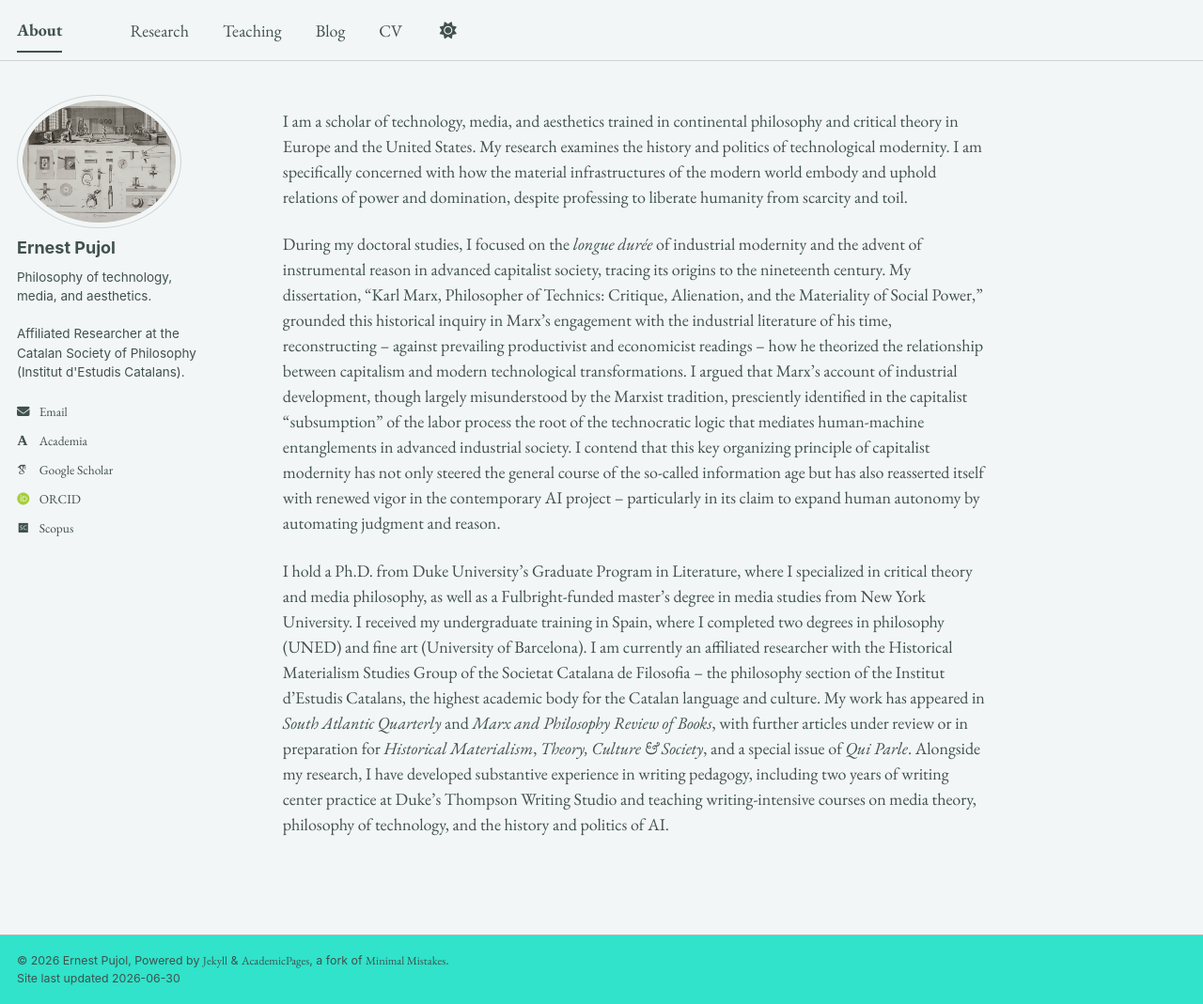
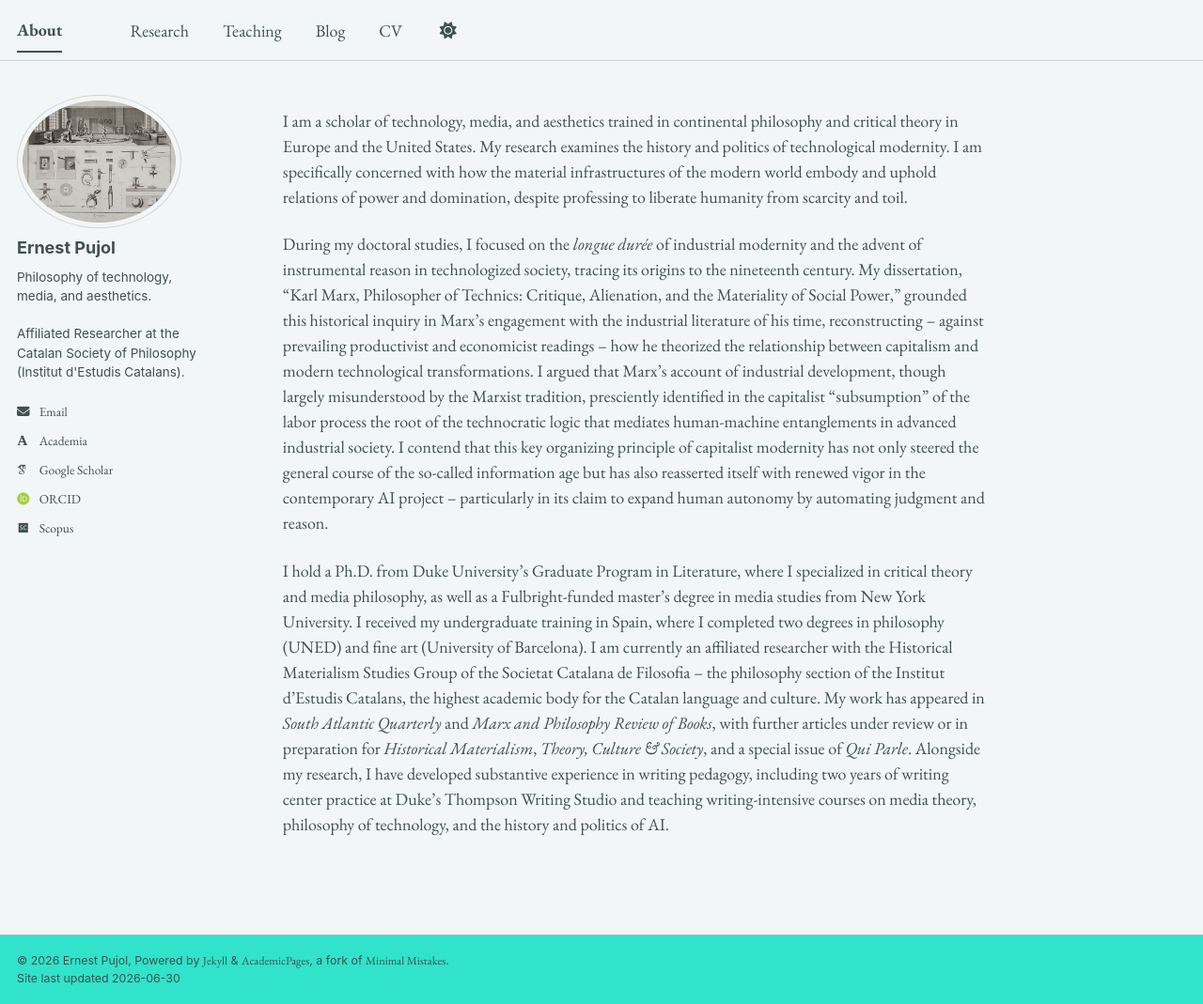
Before and after one commit to epujol90/epujol90.github.io, a Jekyll site: the page built from _pages/about.md, in a window 1280 px wide and 1069 px high. Shown: the whole window at 94% size. Built offline with Jekyll 4.4.1, drawn with Linux system fonts in a browser that asks for light colours; some web fonts are replaced; a script bundle is joined from its source files by our own code; library files that are not in the unit come from our copies.

Commit message:
Update about.md

```diff
--- a/_pages/about.md
+++ b/_pages/about.md
@@ -8,6 +8,6 @@ redirect_from:
 ---
 I am a scholar of technology, media, and aesthetics trained in continental philosophy and critical theory in Europe and the United States. My research examines the history and politics of technological modernity. I am specifically concerned with how the material infrastructures of the modern world embody and uphold relations of power and domination, despite professing to liberate humanity from scarcity and toil.
 
-During my doctoral studies, I focused on the _longue durée_ of industrial modernity and the advent of instrumental reason in advanced capitalist society, tracing its origins to the nineteenth century. My dissertation, “Karl Marx, Philosopher of Technics: Critique, Alienation, and the Materiality of Social Power,” grounded this historical inquiry in Marx’s engagement with the industrial literature of his time, reconstructing -- against prevailing productivist and economicist readings -- how he theorized the relationship between capitalism and modern technological transformations. I argued that Marx’s account of industrial development, though largely misunderstood by the Marxist tradition, presciently identified in the capitalist "subsumption" of the labor process the root of the technocratic logic that mediates human-machine entanglements in advanced industrial society. I contend that this key organizing principle of capitalist modernity has not only steered the general course of the so-called information age but has also reasserted itself with renewed vigor in the contemporary AI project -- particularly in its claim to expand human autonomy by automating judgment and reason.
+During my doctoral studies, I focused on the _longue durée_ of industrial modernity and the advent of instrumental reason in technologized society, tracing its origins to the nineteenth century. My dissertation, “Karl Marx, Philosopher of Technics: Critique, Alienation, and the Materiality of Social Power,” grounded this historical inquiry in Marx’s engagement with the industrial literature of his time, reconstructing -- against prevailing productivist and economicist readings -- how he theorized the relationship between capitalism and modern technological transformations. I argued that Marx’s account of industrial development, though largely misunderstood by the Marxist tradition, presciently identified in the capitalist "subsumption" of the labor process the root of the technocratic logic that mediates human-machine entanglements in advanced industrial society. I contend that this key organizing principle of capitalist modernity has not only steered the general course of the so-called information age but has also reasserted itself with renewed vigor in the contemporary AI project -- particularly in its claim to expand human autonomy by automating judgment and reason.
 
 I hold a Ph.D. from Duke University’s Graduate Program in Literature, where I specialized in critical theory and media philosophy, as well as a Fulbright-funded master’s degree in media studies from New York University. I received my undergraduate training in Spain, where I completed two degrees in philosophy (UNED) and fine art (University of Barcelona). I am currently an affiliated researcher with the Historical Materialism Studies Group of the Societat Catalana de Filosofia -- the philosophy section of the Institut d’Estudis Catalans, the highest academic body for the Catalan language and culture. My work has appeared in _South Atlantic Quarterly_ and _Marx and Philosophy Review of Books_, with further articles under review or in preparation for _Historical Materialism_, _Theory, Culture & Society_, and a special issue of _Qui Parle_. Alongside my research, I have developed substantive experience in writing pedagogy, including two years of writing center practice at Duke’s Thompson Writing Studio and teaching writing-intensive courses on media theory, philosophy of technology, and the history and politics of AI.
```
